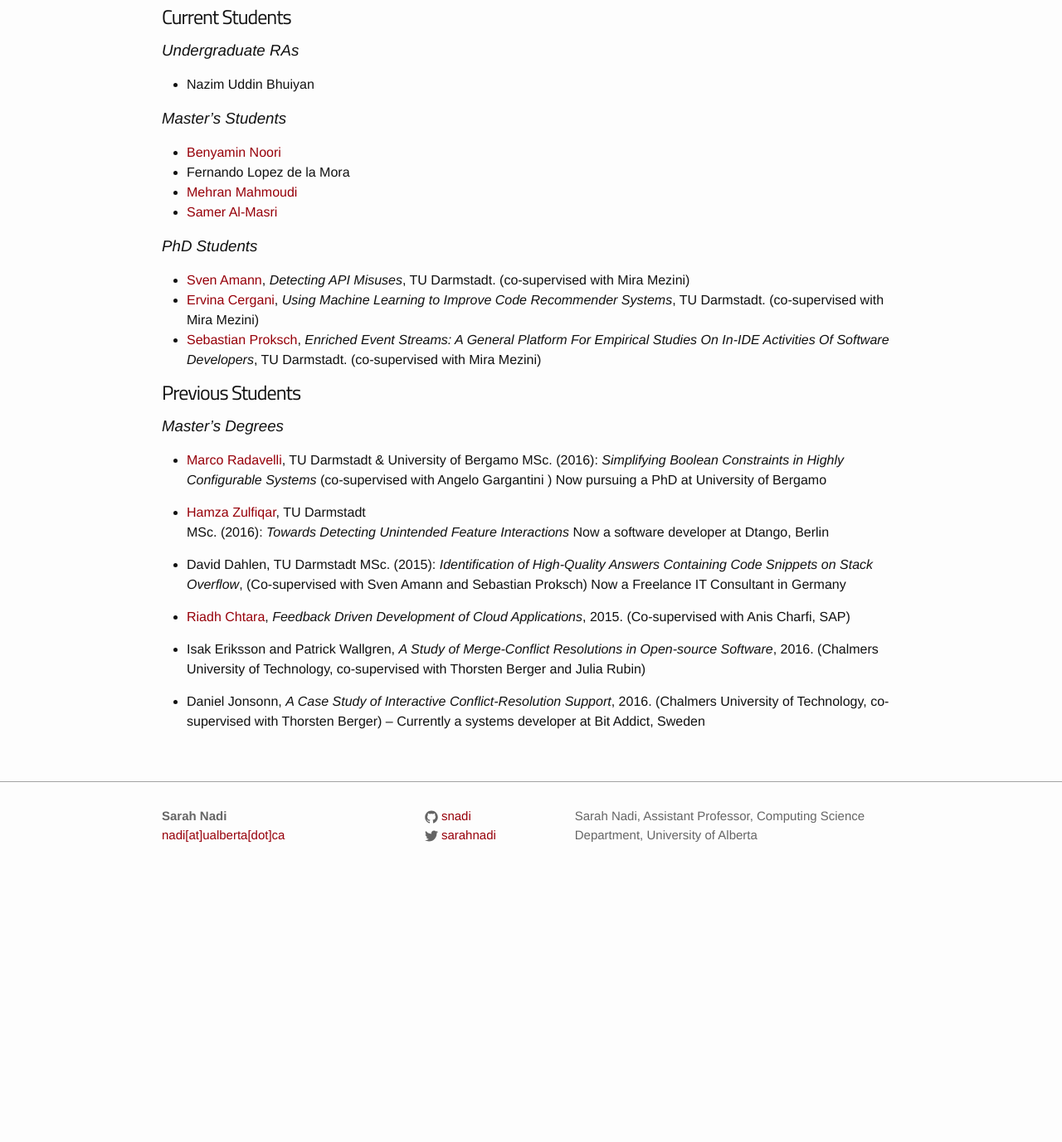
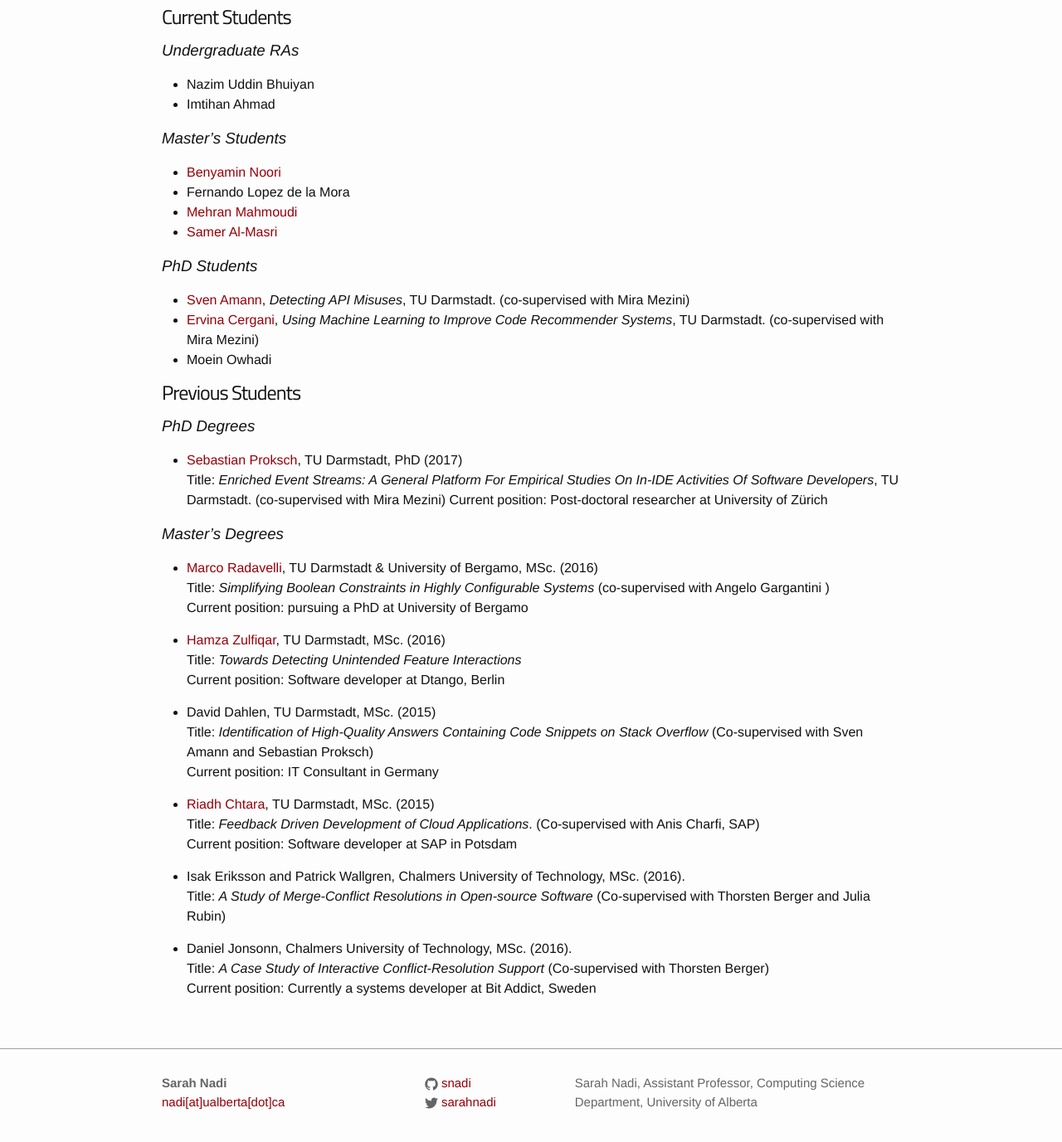
Before and after one commit to snadi/snadi.github.io, a Jekyll site: the page built from pages/students.md, in a window 1280 px wide and 1400 px high, scrolled down 578 px. Shown: the top 1377 px of the window at 83% size. Built offline with Jekyll 4.4.1, drawn with Linux system fonts in a browser that asks for light colours; before the commit the page ends 1656 px from its top, so only the background shows below that.

Commit message:
Update student lits

```diff
--- a/pages/students.md
+++ b/pages/students.md
@@ -21,6 +21,7 @@ permalink: /students/
 ### Undergraduate RAs
 
 * Nazim Uddin Bhuiyan
+* Imtihan Ahmad
 
 ### Master's Students
 * [Benyamin Noori](https://www.linkedin.com/in/benyamin-noori-a58aa953/)
@@ -31,30 +32,41 @@ permalink: /students/
 ### PhD Students
 * [Sven Amann](http://sven-amann.de/), <i>Detecting API Misuses</i>, TU Darmstadt. (co-supervised with Mira Mezini)
 * [Ervina Cergani](http://www.stg.tu-darmstadt.de/staff/ervina_cergani/ervina_cergani.en.jsp), <i>Using Machine Learning to Improve Code Recommender Systems</i>, TU Darmstadt. (co-supervised with Mira Mezini)
-* [Sebastian Proksch](http://www.stg.tu-darmstadt.de/staff/sebastian_proksch/index.en.jsp), <i>Enriched Event Streams: A General Platform For Empirical Studies On In-IDE Activities Of Software Developers</i>, TU Darmstadt. (co-supervised with Mira Mezini)
+* Moein Owhadi
 
 
 <a name = "prev"></a>
 
 # Previous Students
 
+### PhD Degrees
+
+
+* [Sebastian Proksch](http://proks.ch/), TU Darmstadt, PhD (2017)
+		Title: <i>Enriched Event Streams: A General Platform For Empirical Studies On In-IDE Activities Of Software Developers</i>, TU Darmstadt. (co-supervised with Mira Mezini)
+		Current position: Post-doctoral researcher at University of Zürich
+
 ### Master's Degrees
-* [Marco Radavelli](http://cs.unibg.it/radavelli/), TU Darmstadt & University of Bergamo
-        MSc. (2016): *Simplifying Boolean Constraints in Highly Configurable Systems*
-        (co-supervised with Angelo Gargantini )
-        Now pursuing a PhD at University of Bergamo
+* [Marco Radavelli](http://cs.unibg.it/radavelli/), TU Darmstadt & University of Bergamo, MSc. (2016)
+        Title: *Simplifying Boolean Constraints in Highly Configurable Systems* (co-supervised with Angelo Gargantini )
+        Current position: pursuing a PhD at University of Bergamo
 
-* [Hamza Zulfiqar](https://www.linkedin.com/in/hamza-zulfiqar-32b94a9a/), TU Darmstadt
-        MSc. (2016): <i>Towards Detecting Unintended Feature Interactions</i>
-        Now a software developer at Dtango, Berlin
+* [Hamza Zulfiqar](https://www.linkedin.com/in/hamza-zulfiqar-32b94a9a/), TU Darmstadt, MSc. (2016)
+		Title: *Towards Detecting Unintended Feature Interactions*
+        Current position: Software developer at Dtango, Berlin
 
-* David Dahlen, TU Darmstadt
-        MSc. (2015): <i>Identification of High-Quality Answers Containing Code Snippets on Stack Overflow</i>,
+* David Dahlen, TU Darmstadt, MSc. (2015)
+        Title: <i>Identification of High-Quality Answers Containing Code Snippets on Stack Overflow</i>
         (Co-supervised with Sven Amann and Sebastian Proksch)
-        Now a Freelance IT Consultant in Germany
+        Current position: IT Consultant in Germany
 
-* [Riadh Chtara](https://www.linkedin.com/in/riadh-chtara-40a13768/), <i>Feedback Driven Development of Cloud Applications</i>, 2015. (Co-supervised with Anis Charfi, SAP)
+* [Riadh Chtara](https://www.linkedin.com/in/riadh-chtara-40a13768/), TU Darmstadt, MSc. (2015)
+		Title: <i>Feedback Driven Development of Cloud Applications</i>. (Co-supervised with Anis Charfi, SAP)
+		Current position: Software developer at SAP in Potsdam
 
-* Isak Eriksson and Patrick Wallgren, <i>A Study of Merge-Conflict Resolutions in Open-source Software</i>, 2016. (Chalmers University of Technology, co-supervised with Thorsten Berger and Julia Rubin)
+* Isak Eriksson and Patrick Wallgren, Chalmers University of Technology, MSc. (2016).
+		Title: <i>A Study of Merge-Conflict Resolutions in Open-source Software</i> (Co-supervised with Thorsten Berger and Julia Rubin)
 
-* Daniel Jonsonn, <i>A Case Study of Interactive Conflict-Resolution Support</i>, 2016. (Chalmers University of Technology, co-supervised with Thorsten Berger) -- Currently a systems developer at Bit Addict, Sweden
+* Daniel Jonsonn, Chalmers University of Technology, MSc. (2016).
+		Title: <i>A Case Study of Interactive Conflict-Resolution Support</i> (Co-supervised with Thorsten Berger)
+		Current position: Currently a systems developer at Bit Addict, Sweden
```
